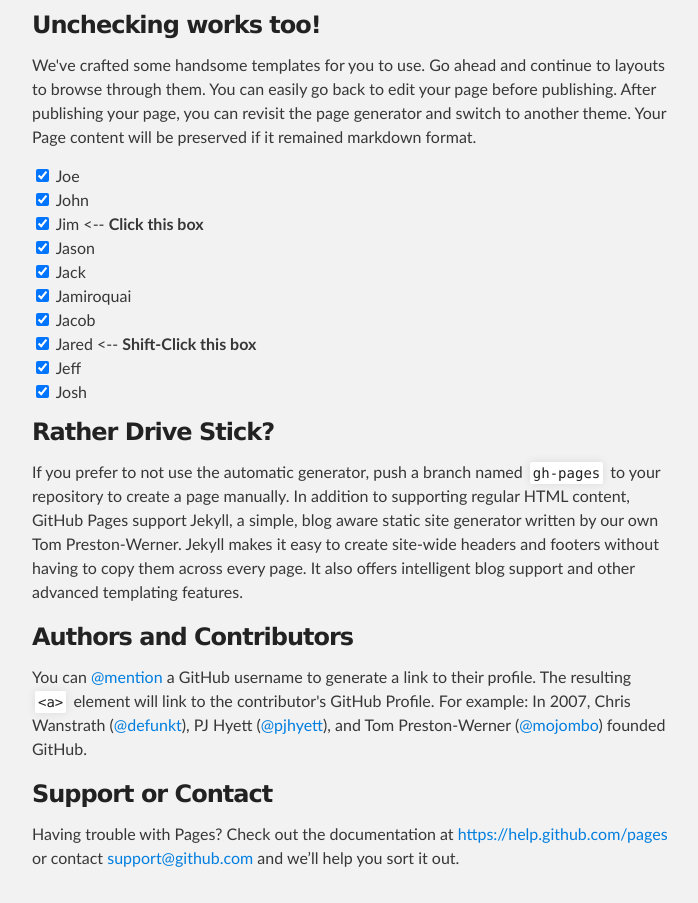
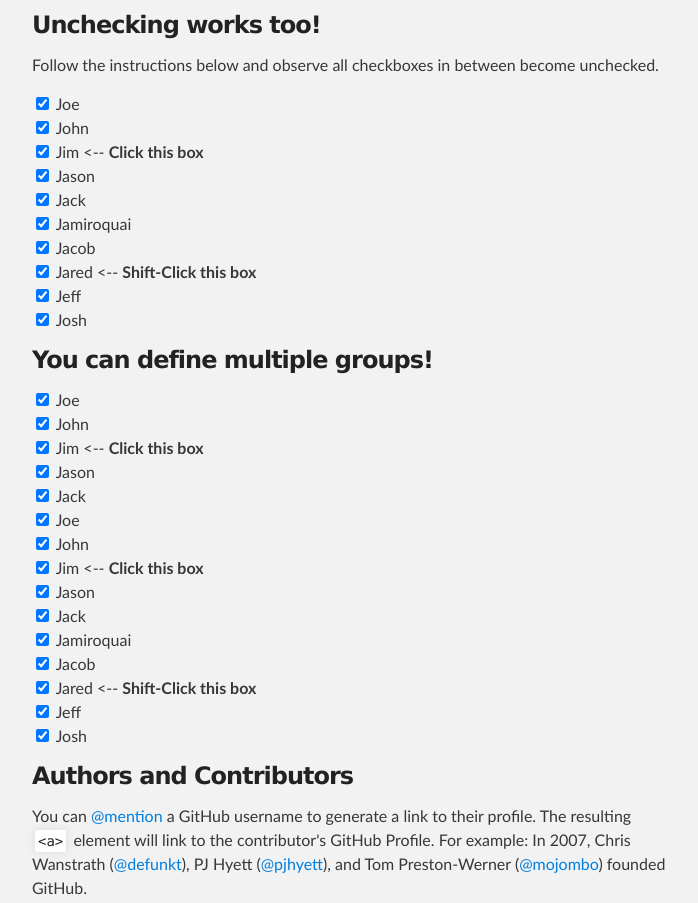
Before and after one commit to jameskleeh/angular-multi-check, a plain HTML site: page index.html in a window 1280 px wide. Shown: the part 870-1773 px from the top of the page, without its empty margins (288-986 px from the left). Drawn offline with nearby package versions, Linux system fonts and the light colour scheme; some packages are replaced by stand-ins of ours; a script that the page names is missing.

Commit message:
Update index.html

```diff
--- a/index.html
+++ b/index.html
@@ -62,7 +62,7 @@
 <h3>
 <a id="designer-templates" class="anchor" href="#designer-templates" aria-hidden="true"><span class="octicon octicon-link"></span></a>Unchecking works too!</h3>
 
-<p>We've crafted some handsome templates for you to use. Go ahead and continue to layouts to browse through them. You can easily go back to edit your page before publishing. After publishing your page, you can revisit the page generator and switch to another theme. Your Page content will be preserved if it remained markdown format.</p>
+<p>Follow the instructions below and observe all checkboxes in between become unchecked.</p>
 
 <div ng-controller="MyController">
   <div multi-check-group>
@@ -77,9 +77,27 @@
 </div>
 
 <h3>
-<a id="rather-drive-stick" class="anchor" href="#rather-drive-stick" aria-hidden="true"><span class="octicon octicon-link"></span></a>Rather Drive Stick?</h3>
+<a id="rather-drive-stick" class="anchor" href="#rather-drive-stick" aria-hidden="true"><span class="octicon octicon-link"></span></a>You can define multiple groups!</h3>
 
-<p>If you prefer to not use the automatic generator, push a branch named <code>gh-pages</code> to your repository to create a page manually. In addition to supporting regular HTML content, GitHub Pages support Jekyll, a simple, blog aware static site generator written by our own Tom Preston-Werner. Jekyll makes it easy to create site-wide headers and footers without having to copy them across every page. It also offers intelligent blog support and other advanced templating features.</p>
+<div ng-controller="MyController">
+  <div multi-check-group>
+    <div ng-repeat="p in people | limitTo: 5">
+      <label ng-init="p.checked = true">
+        <input type="checkbox" multi-check ng-model="p.checked" /> {{p.name}}
+        <span ng-if="$index == 2"> <-- <strong>Click this box</strong></span>
+        <span ng-if="$index == 7"> <-- <strong>Shift-Click this box</strong></span>
+      </label>
+    </div>
+    <div ng-repeat="p in people | limitTo: 10">
+      <label ng-init="p.checked = true">
+        <input type="checkbox" multi-check ng-model="p.checked" /> {{p.name}}
+        <span ng-if="$index == 2"> <-- <strong>Click this box</strong></span>
+        <span ng-if="$index == 7"> <-- <strong>Shift-Click this box</strong></span>
+      </label>
+    </div>
+  </div>
+</div>
+
 
 <h3>
 <a id="authors-and-contributors" class="anchor" href="#authors-and-contributors" aria-hidden="true"><span class="octicon octicon-link"></span></a>Authors and Contributors</h3>
```
